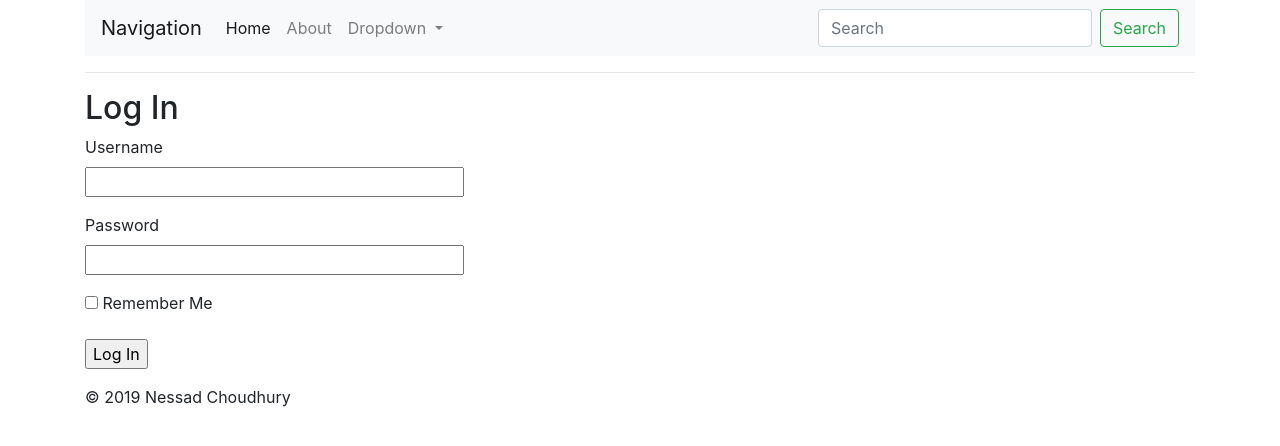
After one commit to nessadc/fortunesite, a Flask app: page /login in a window 1280 px wide. The commit adds this page. Shown: the top 446 px of the page. Run offline with Flask 2, Linux system fonts and the light colour scheme; some libraries are stand-ins or nearby versions.

Commit message:
tons of chagnes

```diff
--- a/fortunesite/forms.py
+++ b/fortunesite/forms.py
@@ -1,6 +1,14 @@
 from flask_wtf import FlaskForm
-from wtforms import TextAreaField, SubmitField
+from wtforms import StringField, PasswordField, BooleanField, TextAreaField, SubmitField
 from wtforms.validators import DataRequired
+
+
+class LoginForm(FlaskForm):
+    username = StringField('Username', validators=[DataRequired()])
+    password = PasswordField('Password', validators=[DataRequired()])
+    remember_me = BooleanField('Remember Me')
+    submit = SubmitField('Log In')
+
 
 class SubmitForm(FlaskForm):
     content = TextAreaField('Content', validators=[DataRequired()])
--- a/fortunesite/routes.py
+++ b/fortunesite/routes.py
@@ -1,6 +1,6 @@
-from flask import render_template
+from flask import render_template, flash, redirect
 from fortunesite import app
-from fortunesite.forms import SubmitForm
+from fortunesite.forms import LoginForm, SubmitForm
 
 fortune = "You will live a long and healthy life"
 
@@ -16,8 +16,16 @@ def about():
     return render_template("about.html")
 
 
+@app.route('/login', methods=['GET', 'POST'])
+def login():
+    form = LoginForm()
+    if form.validate_on_submit():
+        flash('Login requested for user {}, remember_me={}'.format(
+            form.username.data, form.remember_me.data))
+    return render_template('login.html', title='Log In', form=form)
+
+
 @app.route('/submit', methods=['GET', 'POST'])
 def submit():
     form = SubmitForm()
-    return render_template('create_fortune.html', title='New Fortune',
-                            form=form)
+    return render_template('create_fortune.html', title='New Fortune', form=form)
--- a/fortunesite/templates/create_fortune.html
+++ b/fortunesite/templates/create_fortune.html
@@ -1,5 +1,3 @@
-<!-- create_fortune.html -->
-
 {% extends "layout.html" %}
 {% block title %}New Fortune{% endblock %}
 {% block body %}
@@ -9,7 +7,7 @@
         {{ form.hidden_tag() }}
         <p>
             {{ form.content.label }}<br>
-            {{ form.content(size=32)}}
+            {{ form.content() }}
         </p>
         <p>{{ form.submit() }}</p>
     </form>
--- a/fortunesite/templates/index.html
+++ b/fortunesite/templates/index.html
@@ -1,5 +1,3 @@
-<!-- index.html -->
-
 {% extends "layout.html" %}
 {% block title %}Home{% endblock %}
 {% block body %}
--- a/fortunesite/templates/layout.html
+++ b/fortunesite/templates/layout.html
@@ -1,5 +1,3 @@
-<!-- layout.html -->
-
 <!DOCTYPE html>
 <html lang="en">
     <head>
@@ -31,18 +29,18 @@
                     <div class="collapse navbar-collapse" id="navbarSupportedContent">
                       <ul class="navbar-nav mr-auto">
                         <li class="nav-item active">
-                          <a class="nav-link" href="/">Home <span class="sr-only">(current)</span></a>
+                          <a class="nav-link" href="{{ url_for('index') }}">Home <span class="sr-only">(current)</span></a>
                         </li>
                         <li class="nav-item">
-                          <a class="nav-link" href="/about">About</a>
+                          <a class="nav-link" href="{{ url_for('about') }}">About</a>
                         </li>
                         <li class="nav-item dropdown">
                           <a class="nav-link dropdown-toggle" href="#" id="navbarDropdown" role="button" data-toggle="dropdown" aria-haspopup="true" aria-expanded="false">
                             Dropdown
                           </a>
                           <div class="dropdown-menu" aria-labelledby="navbarDropdown">
-                            <a class="dropdown-item" href="#">Action</a>
-                            <a class="dropdown-item" href="#">Another action</a>
+                            <a class="dropdown-item" href="{{ url_for('login') }}">Log In</a>
+                            <a class="dropdown-item" href="{{ url_for('submit') }}">Submit Fortune</a>
                             <div class="dropdown-divider"></div>
                             <a class="dropdown-item" href="#">Something else here</a>
                           </div>
@@ -55,6 +53,16 @@
                     </div>
                   </nav>
       </div>
+      <hr>
+      {% with messages = get_flashed_messages() %}
+      {% if messages %}
+      <ul>
+        {% for message in messages %}
+        <li>{{ message }}</li>
+        {% endfor %}
+      </ul>
+      {% endif %}
+      {% endwith %}
       {% block body %}
       {% endblock %}
       <footer class="footer">
--- /dev/null
+++ b/fortunesite/templates/login.html
@@ -0,0 +1,24 @@
+{% extends "layout.html" %}
+{% block title %}Login{% endblock %}
+{% block body %}
+    <h2>Log In</h2>
+    <form action= "" method="post" novalidate>
+        {{ form.hidden_tag() }}
+        <p>
+            {{ form.username.label }}<br>
+            {{ form.username(size=32) }}<br>
+            {% for error in form.username.errors %}
+            <span style="color:red;">{{ error }}</span>
+            {% endfor %}
+        </p>
+        <p>
+            {{ form.password.label }}<br>
+            {{ form.password(size=32) }}<br>
+            {% for error in form.password.errors %}
+            <span style="color:red;">{{ error }}</span>
+            {% endfor %}
+        </p>
+        <p>{{ form.remember_me() }} {{form.remember_me.label }}</p>
+        <p>{{ form.submit() }} </p>
+    </form>
+{% endblock %}
```
Also changed, not shown: fortunesite/templates/about.html (+9 -0 lines).
